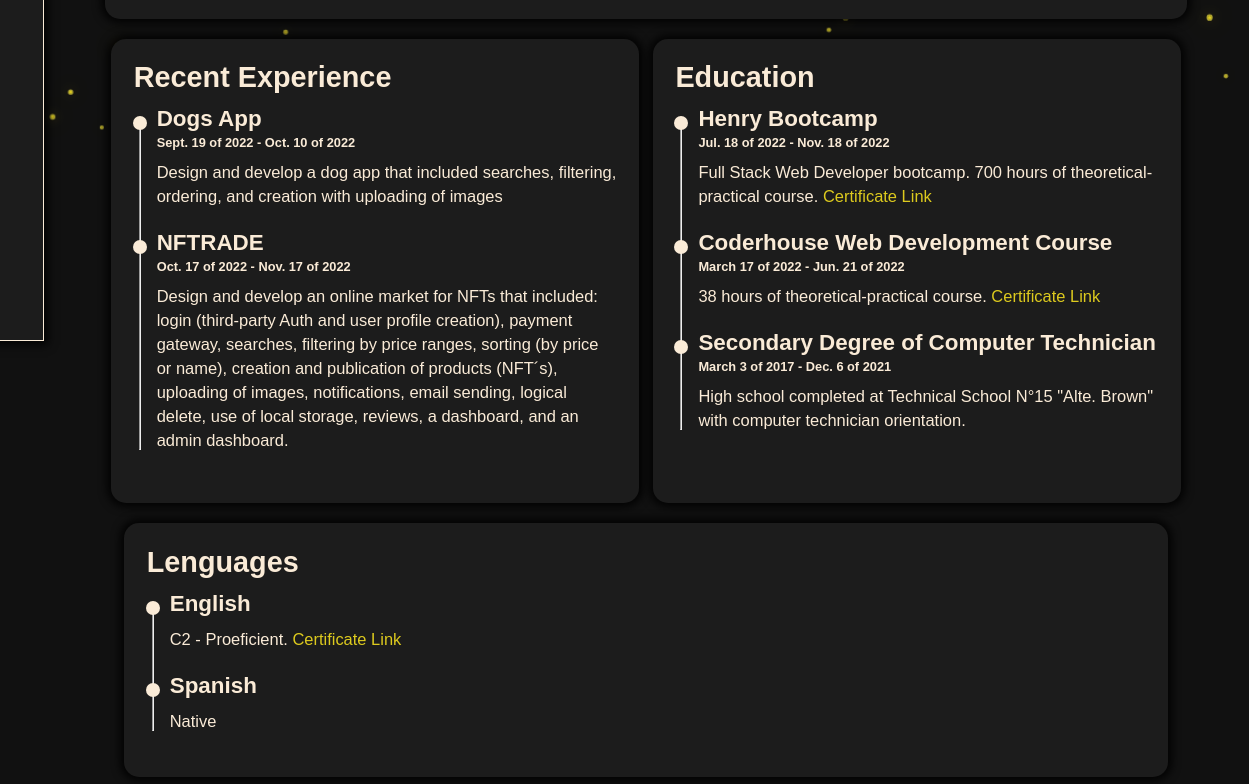
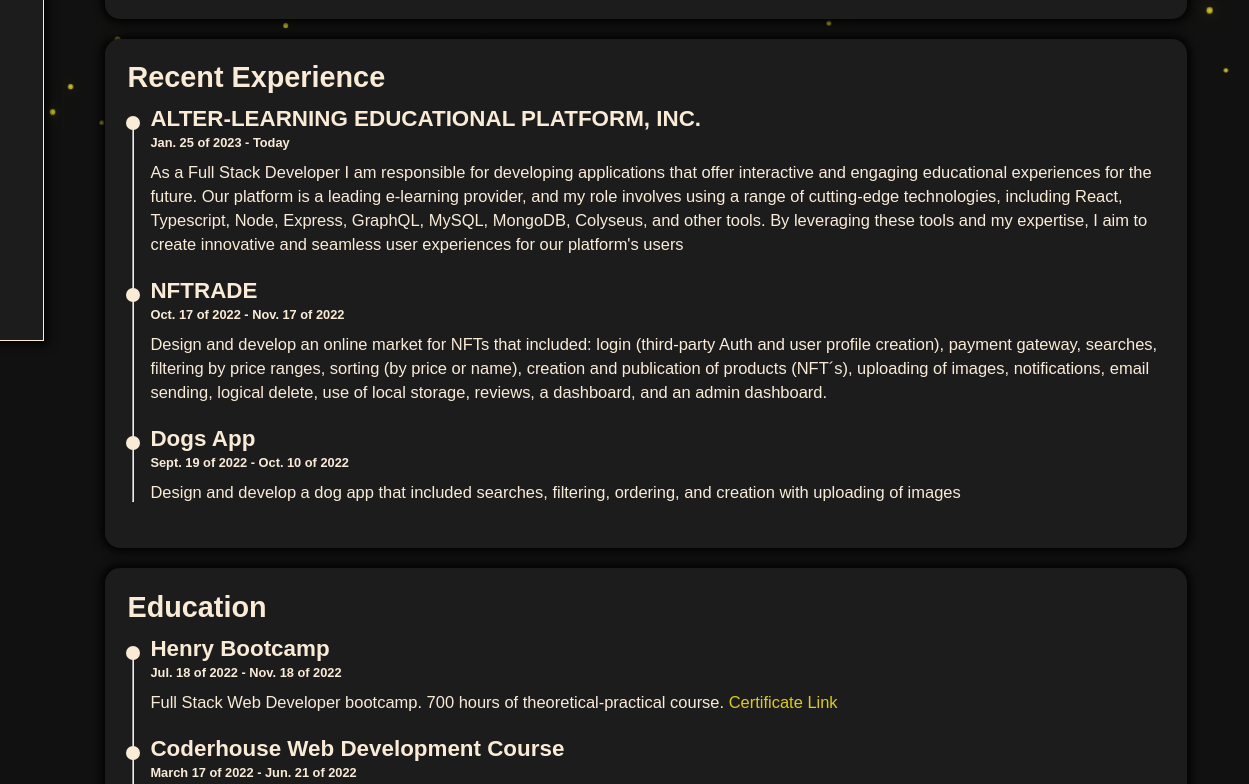
Before and after one commit to matiasdonato/Portfolio-MatiasDonato, a React (Create React App) app: page /about in a window 1536 px wide. Shown: the part 460-1244 px from the top of the page, without its empty margins (287-1536 px from the left). Built offline with nearby package versions, Linux system fonts and the light colour scheme; a web font is replaced by a local one.

Commit message:
update cv and about

```diff
--- a/src/components/AboutMe.tsx
+++ b/src/components/AboutMe.tsx
@@ -88,10 +88,10 @@
                     <div className="aboutInfo">
                       <div className="infoTitle">
                         <div className="aboutPoint" />
-                        <h6 className="infoTitleName">Dogs App</h6>
-                        <h6 className="infoTitleDate">Sept. 19 of 2022 - Oct. 10 of 2022</h6>
+                        <h6 className="infoTitleName">ALTER-LEARNING EDUCATIONAL PLATFORM, INC.</h6>
+                        <h6 className="infoTitleDate">Jan. 25 of 2023 - Today</h6>
                       </div>
-                      <p>Design and develop a dog app that included searches, filtering, ordering, and creation with uploading of images</p>
+                      <p>As a Full Stack Developer I am responsible for developing applications that offer interactive and engaging educational experiences for the future. Our platform is a leading e-learning provider, and my role involves using a range of cutting-edge technologies, including React, Typescript, Node, Express, GraphQL, MySQL, MongoDB, Colyseus, and other tools. By leveraging these tools and my expertise, I aim to create innovative and seamless user experiences for our platform's users</p>
                     </div>
                     <div className="aboutInfo">
                       <div className="infoTitle">
@@ -100,6 +100,14 @@
                         <h6 className="infoTitleDate">Oct. 17 of 2022 - Nov. 17 of 2022</h6>
                       </div>
                       <p>Design and develop an online market for NFTs that included: login (third-party Auth and user profile creation), payment gateway, searches, filtering by price ranges, sorting (by price or name), creation and publication of products (NFT´s), uploading of images, notifications, email sending, logical delete, use of local storage, reviews, a dashboard, and an admin dashboard.</p>
+                    </div>
+                    <div className="aboutInfo">
+                      <div className="infoTitle">
+                        <div className="aboutPoint" />
+                        <h6 className="infoTitleName">Dogs App</h6>
+                        <h6 className="infoTitleDate">Sept. 19 of 2022 - Oct. 10 of 2022</h6>
+                      </div>
+                      <p>Design and develop a dog app that included searches, filtering, ordering, and creation with uploading of images</p>
                     </div>
                   </div>
                 </div>
--- a/src/css/about.css
+++ b/src/css/about.css
@@ -202,10 +202,6 @@
     }
     .bigAboutInfoContainer {
         width: 100%;
-        flex-direction: row;
-        flex-wrap: wrap;
-        justify-content: center;
-        align-items: flex-start;
         height: 100%;
     }
     .aboutInfoContainer {
@@ -220,11 +216,9 @@
 
 @media screen and (min-width: 1300px) {
     .aboutInfoContainer {
-        width: 44%;
-        height: 510px;
+        width: 94.5%;
     }
     .aboutLenguageContainer {
-        width: 82.8%;
         margin-top: 0vh;
     }
     .bigAboutInfoContainer {
@@ -235,16 +229,9 @@
     }
 }
 
-@media screen and (min-width: 1406px) {
-    .aboutInfoContainer {
-        height: 440px;
-    }
-}
+@media screen and (min-width: 1406px) {}
 
 @media screen and (min-width: 1504px) {
-    .aboutInfoContainer {
-        height: 420px;
-    }
     .bigAboutInfoContainer {
         justify-content: space-evenly;
     }
@@ -254,13 +241,7 @@
 }
 
 @media screen and (min-width: 1800px) {
-    .aboutInfoContainer {
-        width: 44%;
-    }
     .aboutLinks {
         margin-right: 100px;
     }
-    .aboutLenguageContainer {
-        width: 84.7%;
-    }
 }
```
Also changed, not shown: 2 other files (tests, documents, lock files or other folders).
